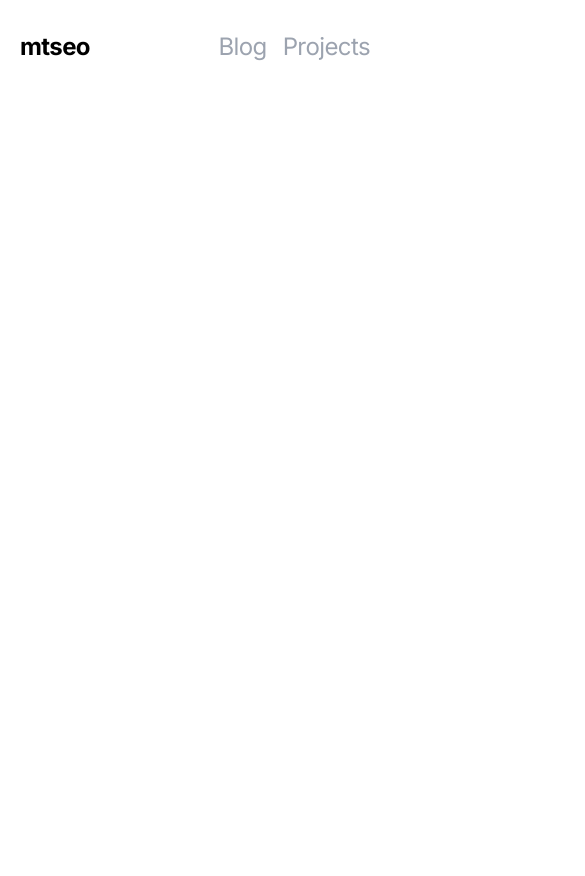
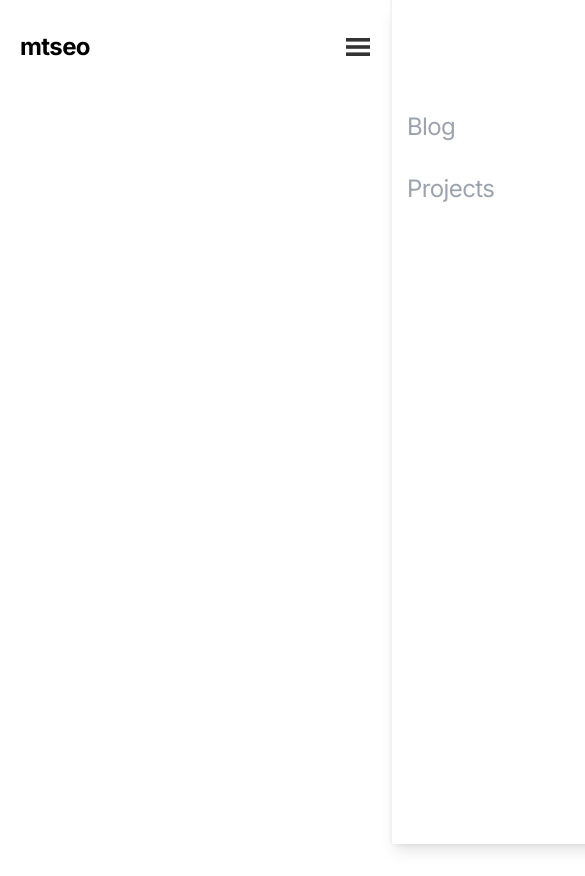
Before and after one commit to angar2/blog, a Next.js app: page / in a window 390 px wide. Shown: the top 876 px of the page, 585 px wide, since content can reach past the window. Built offline with nearby package versions, Linux system fonts and the light colour scheme.

Commit message:
feat: implement mobile navigation side menu

```diff
--- a/src/app/_components/header.tsx
+++ b/src/app/_components/header.tsx
@@ -2,6 +2,8 @@
 
 import Link from 'next/link';
 import { usePathname } from 'next/navigation';
+import { useState } from 'react';
+import MobileNav from './mobile-nav';
 
 interface HeaderMenuType {
   path: string;
@@ -15,6 +17,7 @@ const headerMenu: HeaderMenuType[] = [
 
 const Header = () => {
   const pathname = usePathname();
+  const [isMenuOpen, setIsMenuOpen] = useState(false);
 
   const NavLink = ({ path, name }: HeaderMenuType) => {
     const isActive = pathname === path || pathname.startsWith(`${path}/`);
@@ -33,11 +36,35 @@ const Header = () => {
   return (
     <header className="flex justify-between mt-8 mb-20 text-2xl font-bold leading-tight tracking-tight md:text-3xl md:tracking-tighter">
       <Link href="/">mtseo</Link>
-      <nav className="flex justify-start">
+      <button className="md:hidden" onClick={() => setIsMenuOpen(!isMenuOpen)}>
+        <svg
+          width="24"
+          height="18"
+          viewBox="0 0 40 30"
+          fill="none"
+          xmlns="http://www.w3.org/2000/svg"
+        >
+          <rect width="40" height="6" fill="#333" />
+          <rect y="12" width="40" height="6" fill="#333" />
+          <rect y="24" width="40" height="6" fill="#333" />
+        </svg>
+      </button>
+      <nav className="hidden md:flex md:justify-start">
         {headerMenu.map((menu) => (
           <NavLink key={menu.path} {...menu} />
         ))}
       </nav>
+      <MobileNav
+        headerMenu={headerMenu}
+        isMenuOpen={isMenuOpen}
+        setIsMenuOpen={setIsMenuOpen}
+      />
+      {isMenuOpen && (
+        <div
+          className="fixed inset-0 z-40 bg-black bg-opacity-25 backdrop-blur-sm"
+          onClick={() => setIsMenuOpen(false)}
+        ></div>
+      )}
     </header>
   );
 };
--- /dev/null
+++ b/src/app/_components/mobile-nav.tsx
@@ -0,0 +1,54 @@
+import Link from 'next/link';
+import { usePathname } from 'next/navigation';
+
+interface HeaderMenuType {
+  path: string;
+  name: string;
+}
+
+interface MobileNavProps {
+  headerMenu: HeaderMenuType[];
+  isMenuOpen: boolean;
+  setIsMenuOpen: React.Dispatch<React.SetStateAction<boolean>>;
+}
+
+const MobileNav = ({
+  headerMenu,
+  isMenuOpen,
+  setIsMenuOpen,
+}: MobileNavProps) => {
+  const pathname = usePathname();
+
+  return (
+    <nav
+      className={`md:hidden absolute transform ${
+        isMenuOpen ? 'translate-x-0' : 'translate-x-full'
+      } transition-transform duration-300 ease-in-out flex flex-col bg-white right-0 w-3/4 h-full top-0 pt-24 z-50 border-l border-gray-200 shadow-lg`}
+    >
+      <button
+        className="absolute top-0 right-0 mt-8 mr-8 text-2xl"
+        onClick={() => setIsMenuOpen(false)}
+      >
+        &#x2715;
+      </button>
+      {headerMenu.map((menu) => {
+        const isActive =
+          pathname === menu.path || pathname.startsWith(`${menu.path}/`);
+        return (
+          <Link
+            key={menu.path}
+            href={menu.path}
+            className={`ml-0 md:ml-4 first:ml-0 ${
+              isActive ? 'text-gray-900' : 'text-gray-400'
+            } font-normal transition-colors duration-300 hover:text-gray-900 p-4`}
+            onClick={() => setIsMenuOpen(false)}
+          >
+            {menu.name}
+          </Link>
+        );
+      })}
+    </nav>
+  );
+};
+
+export default MobileNav;
```
